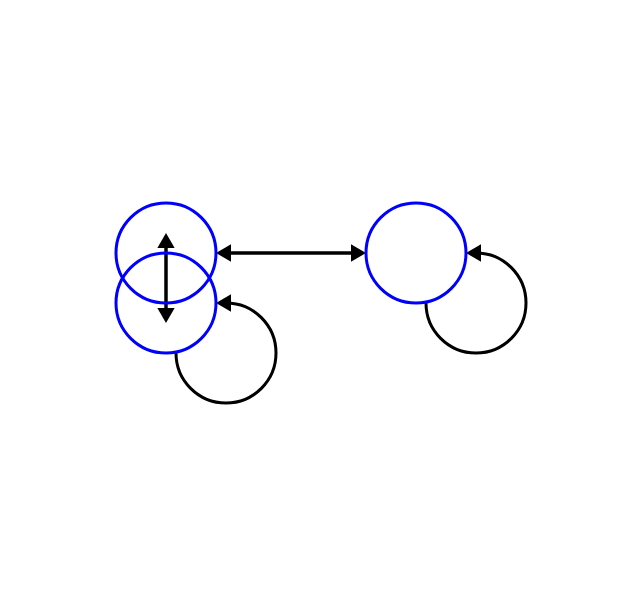
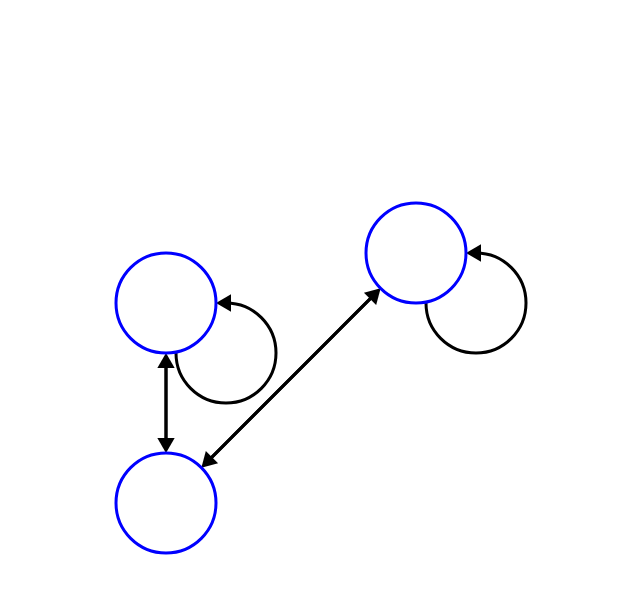
Before and after one commit to thecatbus/RunMyDFA, a plain HTML site: page index.html in a window 1280 px wide. Shown: the part 5-611 px from the top of the page, without its empty margins (342-982 px from the left). Drawn offline with Linux system fonts and the light colour scheme.

Commit message:
Minor stuff

```diff
--- a/canvas.js
+++ b/canvas.js
@@ -17,7 +17,7 @@ window.addEventListener("load", () =>{
 });
 
 function updateDFA(dfa) {
-	state1 = new State("1", { x: 500, y: 250 }, {ref: state0, where: "right"}, false, false, "1", 50, []);
+	state1 = new State("1", { x: 500, y: 500 }, {ref: state0, where: "right"}, false, false, "1", 50, []);
 	state2 = new State("2", { x: 750, y: 250 }, {ref: state0, where: "left"}, false, false, "2", 50, []);
 
 	dfa.addNode(state1);
--- a/index.html
+++ b/index.html
@@ -8,8 +8,8 @@
     <canvas id="workspace" width="1000" height="600">
     </canvas>
     <script src="finite_automaton.js"></script>
-    <script src="canvas.js"></script>
     <script src="visualize_dfa.js"></script>
     <script src="to_latex.js"></script>
+    <script src="canvas.js"></script>
 </body>
 </html>
--- a/visualize_dfa.js
+++ b/visualize_dfa.js
@@ -42,7 +42,6 @@ function draw_arrowhead(context, from, to, radius) {
 }
 
 function draw_transition(context, transition) {
-    console.log(transition.from.position[0], transition.from.position[1]);
     if (transition.to === transition.from) {
         context.beginPath();
         context.arc(transition.to.position.x + RADIUS + ARROWSIZE, transition.to.position.y + RADIUS, RADIUS, Math.PI*3/2, Math.PI);
@@ -53,7 +52,6 @@ function draw_transition(context, transition) {
         var angle;
         var x;
         var y;
-        console.log(transition.to.position.y - transition.from.position.y, transition.to.position.x - transition.from.position.x);
         angle = Math.atan2(transition.to.position.y - transition.from.position.y, transition.to.position.x - transition.from.position.x)
         x = transition.to.position.x - (RADIUS + ARROWSIZE) * Math.cos(angle);
         y = transition.to.position.y - (RADIUS + ARROWSIZE) * Math.sin(angle);
```
Also changed, not shown: finite_automaton.js (line endings or trailing spaces).
